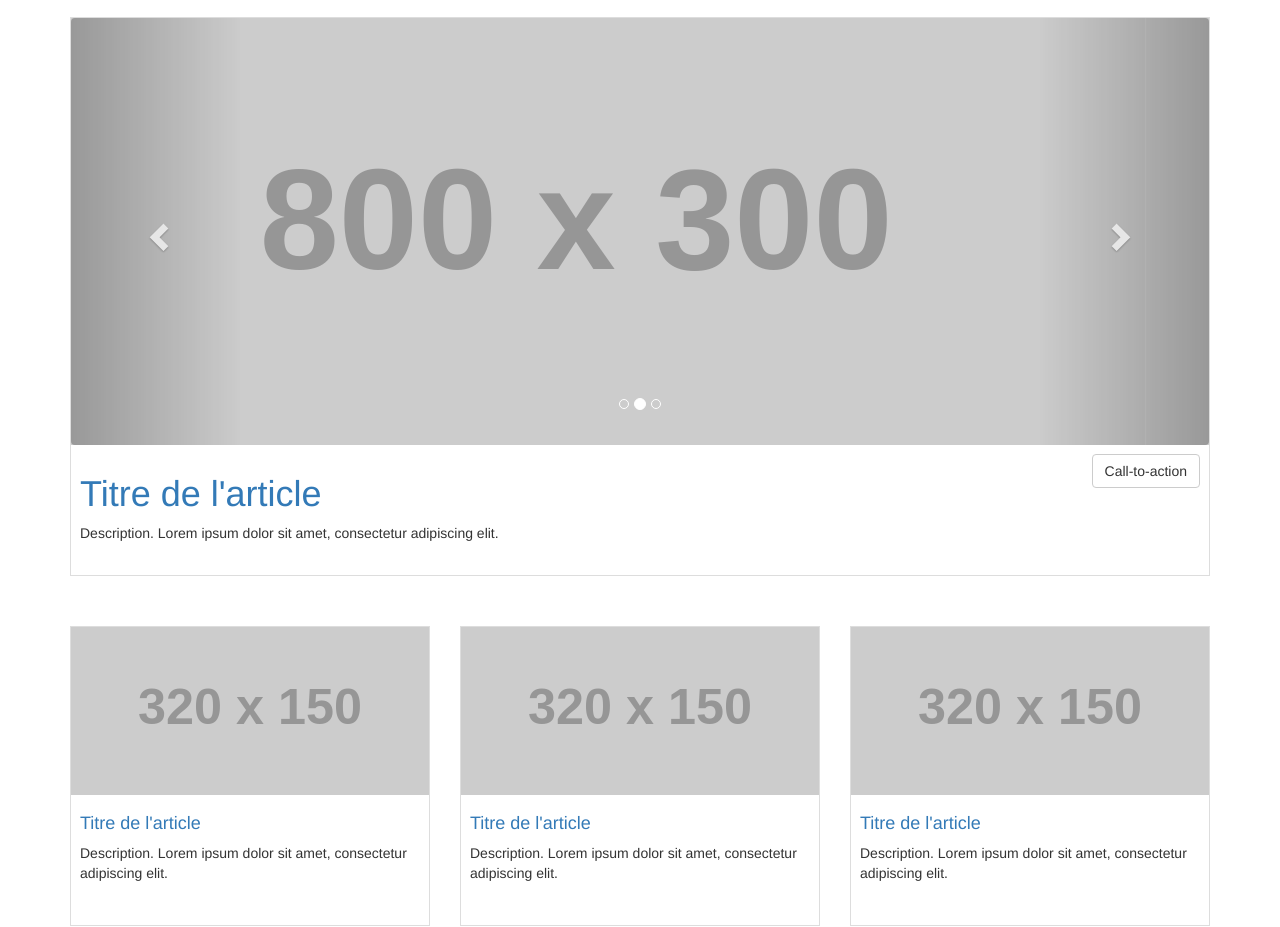
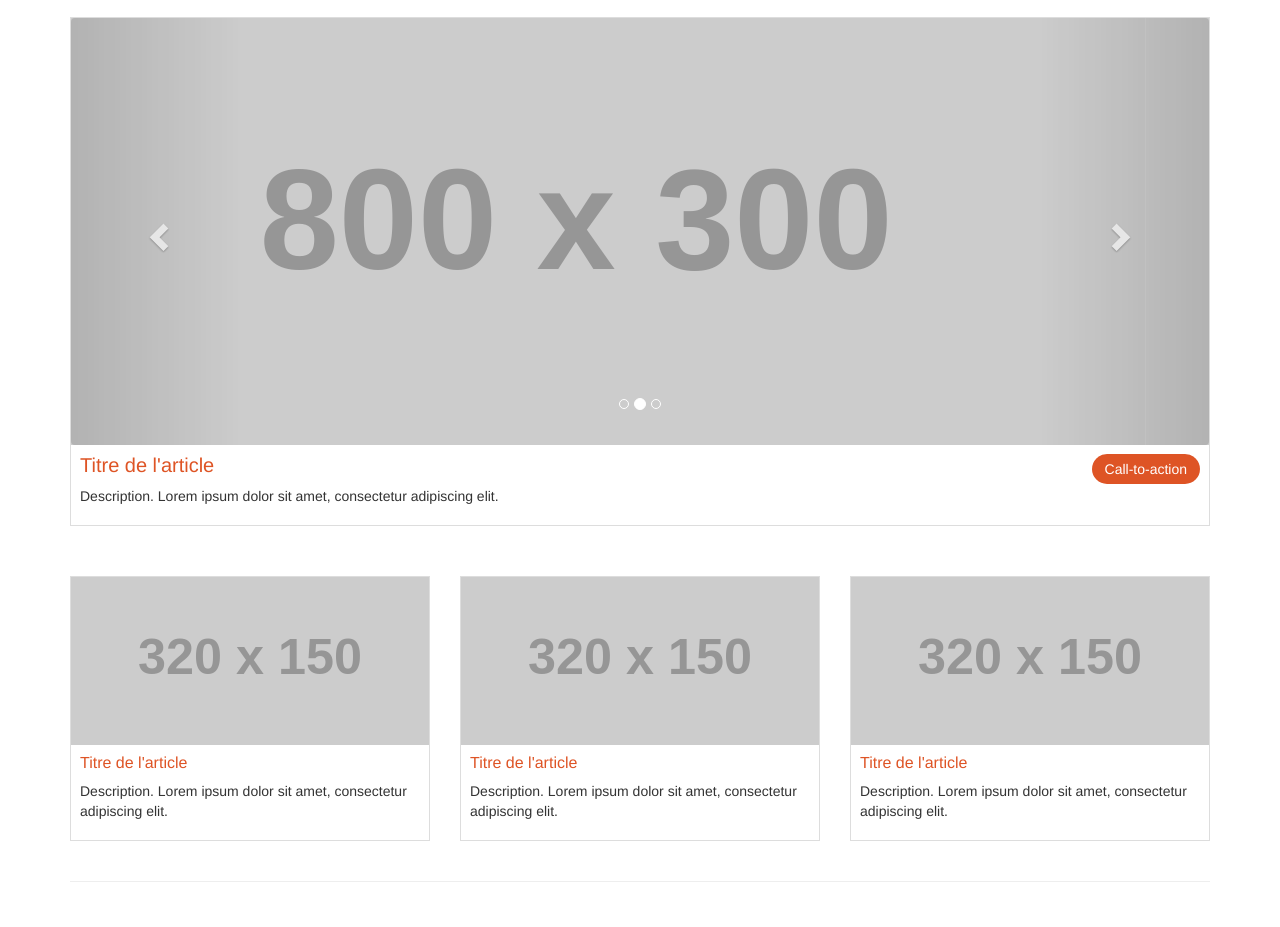
Before and after one commit to Learnardo/proto-UPMC, a plain HTML site: page index.html in a window 1280 px wide. Shown: the part 53-980 px from the top of the page. Drawn offline with Linux system fonts and the light colour scheme; placeholder pictures from the web are drawn by us.

Commit message:
minor changes to typography, button style and carousel

```diff
--- a/css/custom.css
+++ b/css/custom.css
@@ -1,3 +1,26 @@
+h1 {
+    margin-top:0px;
+    font-size:20px;
+}
+
+h2 {
+    margin-top:0px;
+    font-size:18px;
+}
+
+h3 {
+    margin-top:0px;
+    font-size:16px;
+}
+
+a {
+    color:#DE5425;
+}
+
+a:hover {
+    text-decoration: none;
+}
+
 .navbar-inverse {
     background-color: #267B83;
     border-color:#267B83;
@@ -73,13 +96,34 @@ body {
     margin-bottom: 30px;
 }
 
+.carousel-control.left {
+    background-image: -webkit-linear-gradient(right,rgba(0,0,0,.0001) 0,rgba(0,0,0,.25) 100%);
+    background-image: -webkit-gradient(linear,right top,left top,from(rgba(0,0,0,.0001)),to(rgba(0,0,0,.25)));
+    background-image:linear-gradient(to left,rgba(0,0,0,.0001) 0,rgba(0,0,0,.25) 100%);
+}
+
+.carousel-control.right {
+    background-image: -webkit-linear-gradient(left,rgba(0,0,0,.0001) 0,rgba(0,0,0,.25) 100%);
+    background-image: -webkit-gradient(linear,left top,right top,from(rgba(0,0,0,.0001)),to(rgba(0,0,0,.25)));
+    background-image:linear-gradient(to right,rgba(0,0,0,.0001) 0,rgba(0,0,0,.25) 100%);
+}
+
 .carousel-control,
 .item {
     border-radius: 4px;
 }
 
+.btn {
+    padding:4px 12px;
+}
+
+button.btn.call-to-action {
+    background-color: #DE5425;
+    border-radius: 20px;
+    color: #fff;
+}
+
 .caption {
-    height: 130px;
     overflow: hidden;
 }
 
--- a/index.html
+++ b/index.html
@@ -123,7 +123,7 @@
                         </div>
                             <div class="caption">
                                 <div class="pull-right">
-                                    <button type="button" class="btn btn-default"> Call-to-action </button>
+                                    <button type="button" class="btn call-to-action"> Call-to-action </button>
                                 </div>
                                 <h1><a href="#">Titre de l'article</a></h1>
 
@@ -140,8 +140,8 @@
                         <div class="thumbnail">
                             <img src="http://placehold.it/320x150" alt="">
                             <div class="caption">
-                                <h4><a href="#">Titre de l'article</a>
-                                </h4>
+                                <h3><a href="#">Titre de l'article</a></h3>
+
                                 <p>Description. Lorem ipsum dolor sit amet, consectetur adipiscing elit.</p>
                             </div>
                         </div>
@@ -151,8 +151,7 @@
                         <div class="thumbnail">
                             <img src="http://placehold.it/320x150" alt="">
                             <div class="caption">
-                                <h4><a href="#">Titre de l'article</a>
-                                </h4>
+                                <h3><a href="#">Titre de l'article</a></h3>
                                 <p>Description. Lorem ipsum dolor sit amet, consectetur adipiscing elit.</p>
                             </div>
                         </div>
@@ -162,8 +161,7 @@
                         <div class="thumbnail">
                             <img src="http://placehold.it/320x150" alt="">
                             <div class="caption">
-                                <h4><a href="#">Titre de l'article</a>
-                                </h4>
+                                <h3><a href="#">Titre de l'article</a></h3>
                                 <p>Description. Lorem ipsum dolor sit amet, consectetur adipiscing elit.</p>
                             </div>
                         </div>
```
